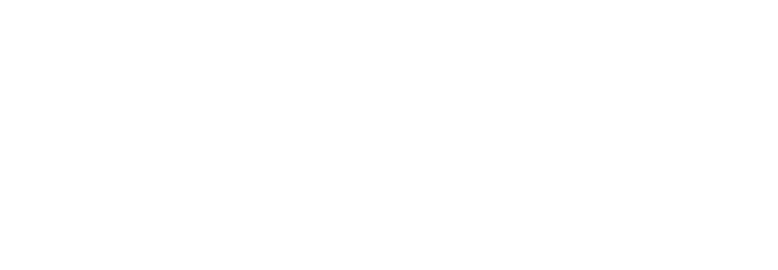
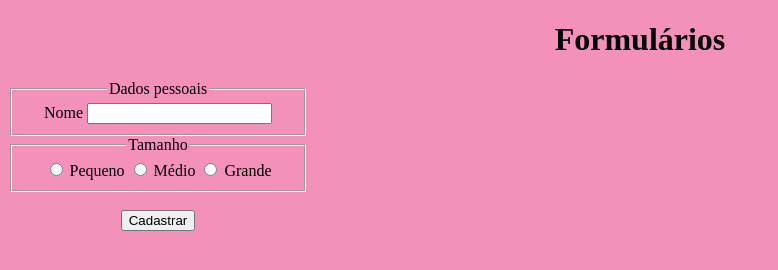
Before and after one commit to emnuelle/fe090523, a plain HTML site: page index.html in a window 1280 px wide. Shown: the whole page, without its empty margins (0-778 px from the left). Drawn offline with Linux system fonts and the light colour scheme.

Commit message:
adicionando formulários

```diff
--- a/css/style.css
+++ b/css/style.css
@@ -0,0 +1,9 @@
+body{
+    background-color: #f391bb;
+    text-align: center;
+}
+form{
+    width: 300px;
+    height: 100px;
+    text-align: center;
+}
--- a/index.html
+++ b/index.html
@@ -4,10 +4,32 @@
     <meta charset="UTF-8">
     <meta http-equiv="X-UA-Compatible" content="IE=edge">
     <meta name="viewport" content="width=device-width, initial-scale=1.0">
-    <title>Document</title>
+    <title>Aula 2 ~ Formulários</title>
     <link rel="stylesheet" href="./css/style.css">
 </head>
 <body>
+    <h1>Formulários</h1>
+
+    <form action="cadastrar" method="get">
+        <fieldset>
+            <legend>Dados pessoais</legend>
+            <label for="c-nome">Nome</label>
+            <input type="text" nome="nome" id="c-nome">
+
+        </fieldset>
+        <fieldset>
+            <legend>Tamanho</legend>
+            <input type="radio" name="Tamanho" id="c-peq" value="P">
+            <label for="c-peq">Pequeno</label>
+            <input type="radio" name="Tamanho" id="c-med" value="M">
+            <label for="c-peq">Médio</label>
+            <input type="radio" name="Tamanho" id="c-peq" value="G">
+            <label for="c-peq">Grande</label>
+        </fieldset>
+        <br>
+        <input type="submit" value="Cadastrar">
+
+    </form>
 
 </body>
 </html>
```
